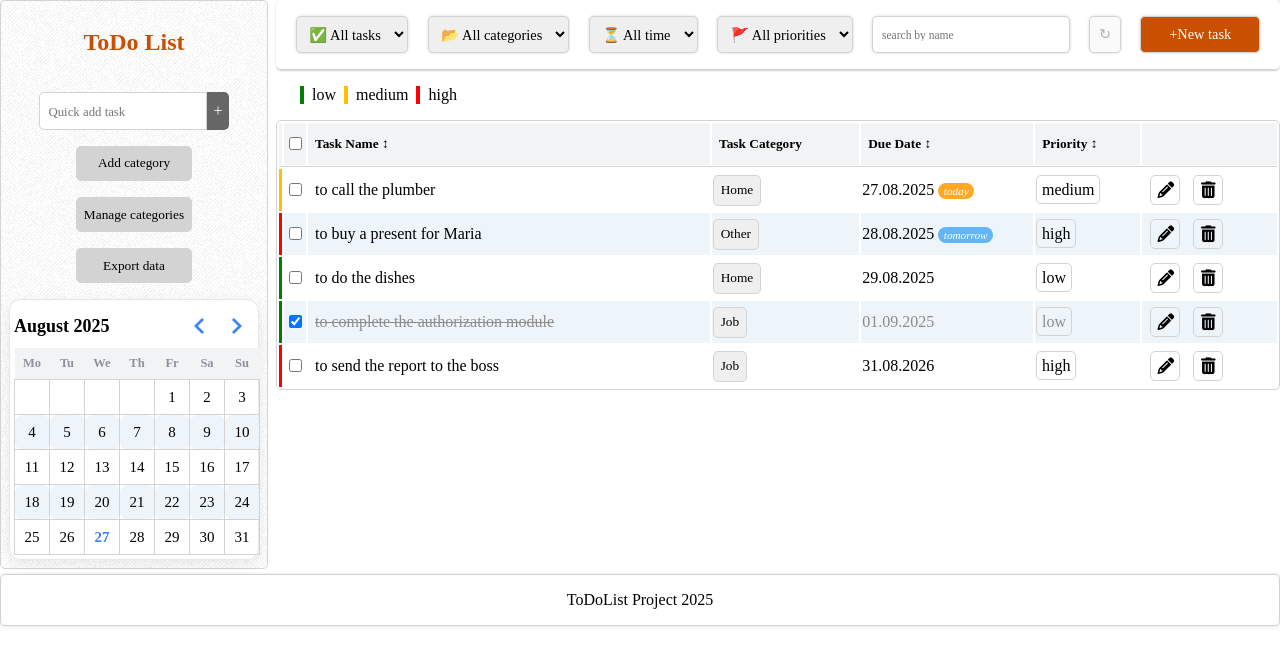
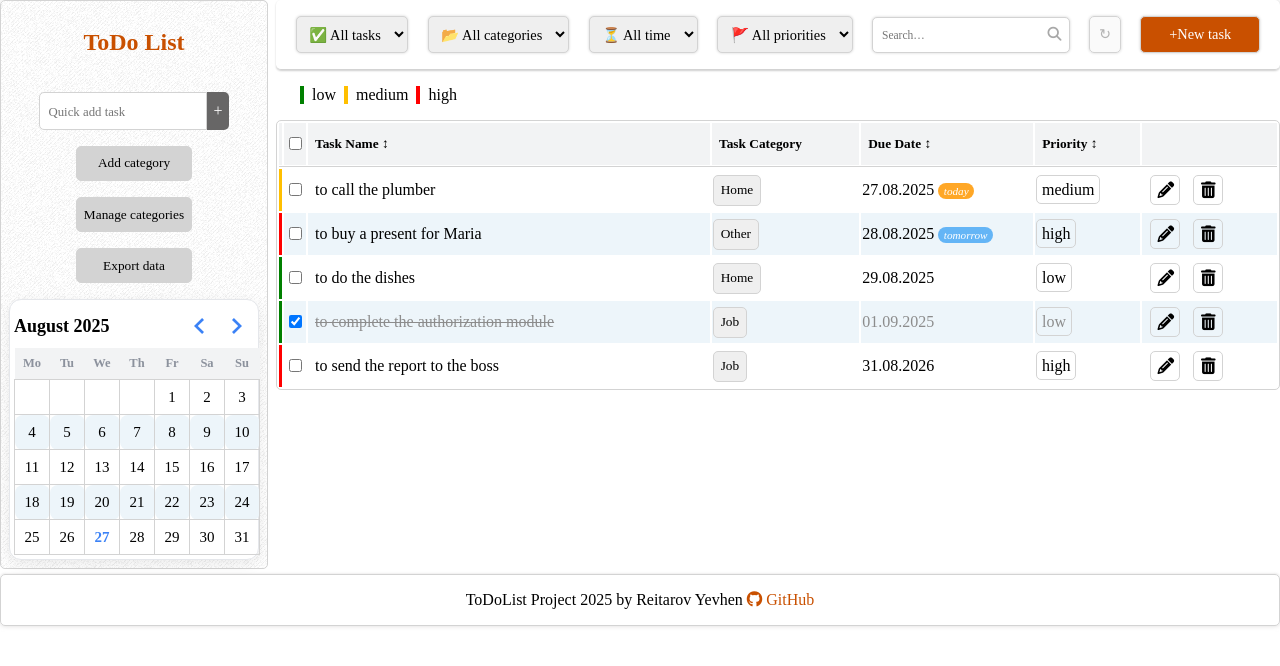
Before and after one commit to TAURUS-ESSEN/reactToDo, a React (Vite) app: page / in a window 1280 px wide. Shown: the top 666 px of the page. Built offline with nearby package versions, Linux system fonts and the light colour scheme; a web font is replaced by a local one.

Commit message:
header > input search > add new CSS Styles and icon

```diff
--- a/src/App.css
+++ b/src/App.css
@@ -73,7 +73,19 @@
   box-shadow: 0 -1px 2px rgba(211, 210, 210, 0.395);
 }
 
-header > select, header > input, header > button  {
+footer a {
+  text-decoration: none;
+  color: var(--secondary-color);
+  transition: 0.5s ease;
+}
+
+footer a:hover {
+  font-weight: 600;
+  text-decoration: none;
+  color: var(--secondary-color-hover);
+}
+
+header > select, header > input, header > button, header > span input   {
   border: 1px solid var(--primary-color);
   padding: 0.6em;
   border-radius: 5px;
@@ -108,6 +120,7 @@
   justify-content: center;
   background-color: var(--secondary-color);
   color: var(--white-text);
+  transition: 0.5s ease;
 }
 
 .addNewBtn:hover {
@@ -176,3 +189,21 @@
 }
 
 /*        sidebar ende        */
+
+
+.searchTask {
+  position: relative;
+  display: flex;
+  align-items: center;
+}
+
+.zoom {
+  position: absolute;
+  top:0.6em;
+  right: 0.5em;
+  color: #a8a8a8;
+}
+
+.searchTask:focus-within .zoom {
+  color: dodgerblue;
+}
--- a/src/components/Footer.jsx
+++ b/src/components/Footer.jsx
@@ -1,7 +1,8 @@
+import {Link} from 'react-router-dom'
 export default function Footer() {
     return (
         <>
-        <div>ToDoList Project 2025</div>
+        <div>ToDoList Project 2025 by Reitarov Yevhen <Link to="https://github.com/TAURUS-ESSEN/reactToDo" target="_blank" rel="noopener noreferrer"><i class="fa-brands fa-github"></i> GitHub</Link></div>
         </>
     )
 }
--- a/src/components/Header.jsx
+++ b/src/components/Header.jsx
@@ -18,7 +18,6 @@
         const checkbox = document.getElementById('checkAll')
         checkbox.checked = false;
         setFilters({ ...DEFAULT_FILTERS});
-    console.log('checkbox', checkbox)
     }
 
     function calculateTasksInCategory(id) {
@@ -52,13 +51,17 @@
                 <option value='medium'>Medium</option>
                 <option value='high'>High</option>
             </select>
+            <span className="searchTask">
                 <input
                     type='text'
                     onChange={(e)=>setFilters(prev=>({...prev, search: e.target.value}))}
                     value={filters.search}
-                placeholder="search by name"
+                    placeHolder="Search…"
                     autoComplete="off"
                 />
+                <span className="zoom"><i className="fa-solid fa-magnifying-glass fa-sm"  ></i></span>
+            </span>
+
             {/* <button onClick={()=>{setFilters({ ...DEFAULT_FILTERS}); resetAllFilters() }}  */}
             <button onClick={()=>{resetAllFilters()}}
                     title = 'Reset filters'
```
Also changed, not shown: src/components/Tasks/tasks.module.css (line endings or trailing spaces). Lines whose indentation alone changed are shown as unchanged.
